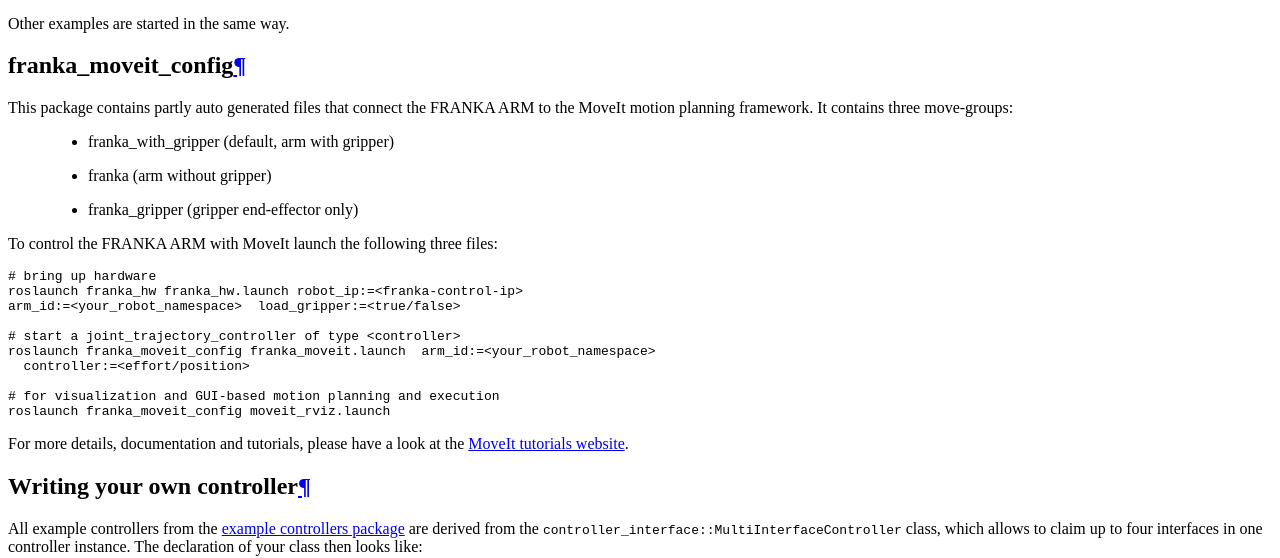
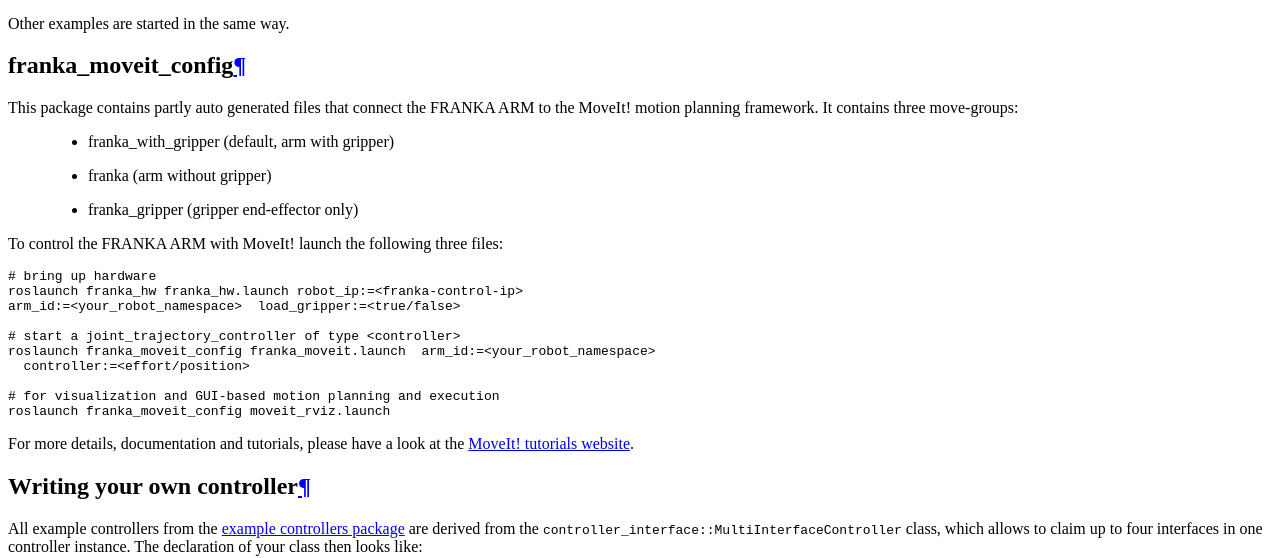
Before and after one commit to frankaemika/docs, a Sphinx documentation site: the page built from source/ros_introduction.rst, in a window 1280 px wide and 900 px high, scrolled down 3516 px. Shown: the part 161-719 px from the top of the window. Built offline with Sphinx 7.4.7 and the Read the Docs theme 2.0.0, drawn with Linux system fonts in a browser that asks for light colours; some of the changed text lies outside the part shown.

```diff
--- a/source/ros_introduction.rst
+++ b/source/ros_introduction.rst
@@ -48,7 +48,7 @@ following actions:
  * ``franka_gripper::StopAction()``: aborts a running action. This can be used to stop applying
    forces after grasping.
  * ``control_msgs::GripperCommandAction(width, max_effort)``: A standard gripper action
-   recognized by MoveIt.
+   recognized by MoveIt!.
 
 
 You can launch the ``franka_gripper_node`` with:
@@ -200,14 +200,14 @@ Other examples are started in the same way.
 
 franka_moveit_config
 --------------------
-This package contains partly auto generated files that connect the FRANKA ARM to the MoveIt motion
+This package contains partly auto generated files that connect the FRANKA ARM to the MoveIt! motion
 planning framework. It contains three move-groups:
 
  * franka_with_gripper  (default, arm with gripper)
  * franka  (arm without gripper)
  * franka_gripper  (gripper end-effector only)
 
-To control the FRANKA ARM with MoveIt launch the following three files:
+To control the FRANKA ARM with MoveIt! launch the following three files:
 
 .. code-block:: shell
 
@@ -224,7 +224,7 @@ To control the FRANKA ARM with MoveIt launch the following three files:
 
 
 For more details, documentation and tutorials, please have a look at the
-`MoveIt tutorials website <http://docs.ros.org/kinetic/api/moveit_tutorials/html/>`_.
+`MoveIt! tutorials website <http://docs.ros.org/kinetic/api/moveit_tutorials/html/>`_.
 
 
 .. _write_own_controller:
```
